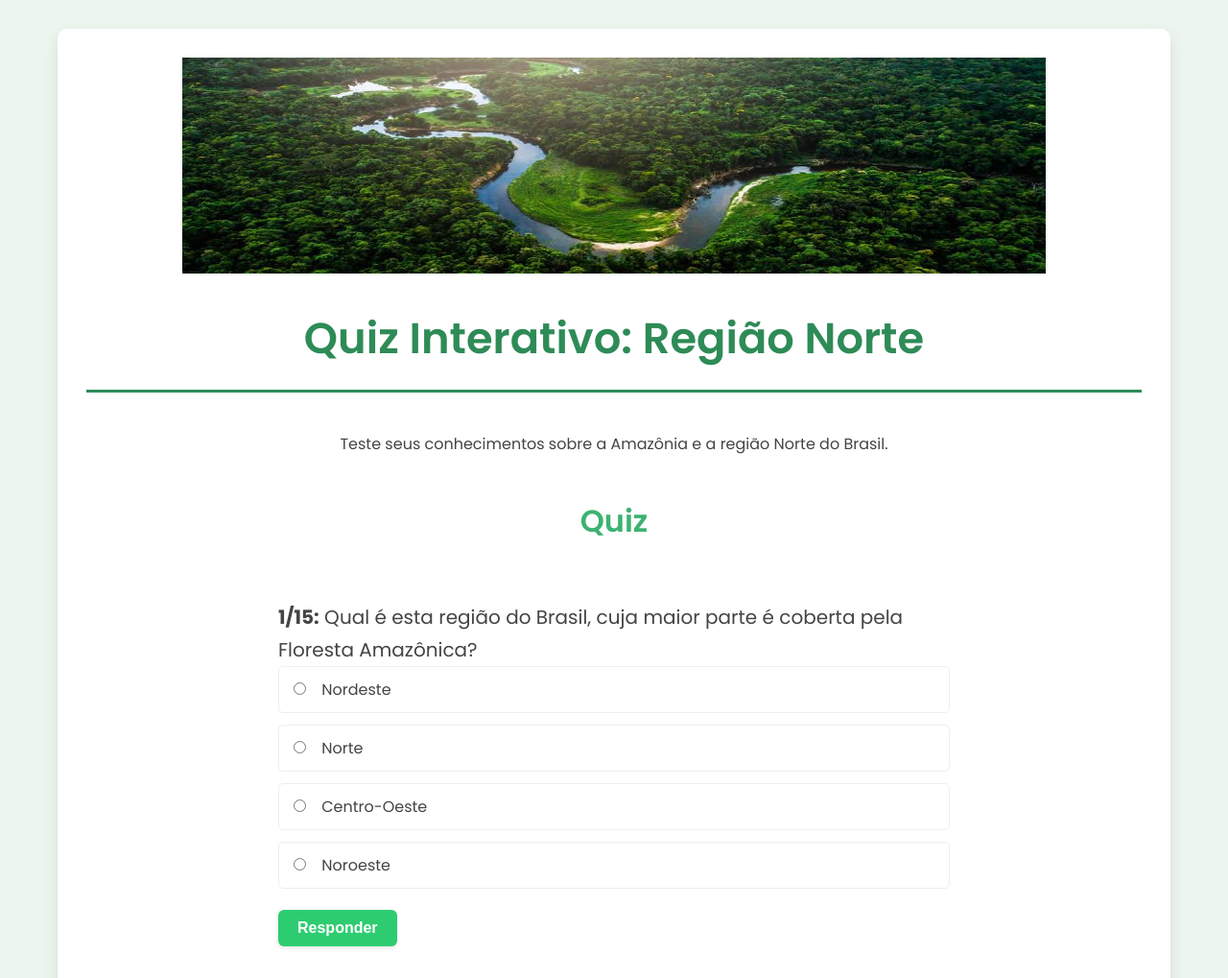
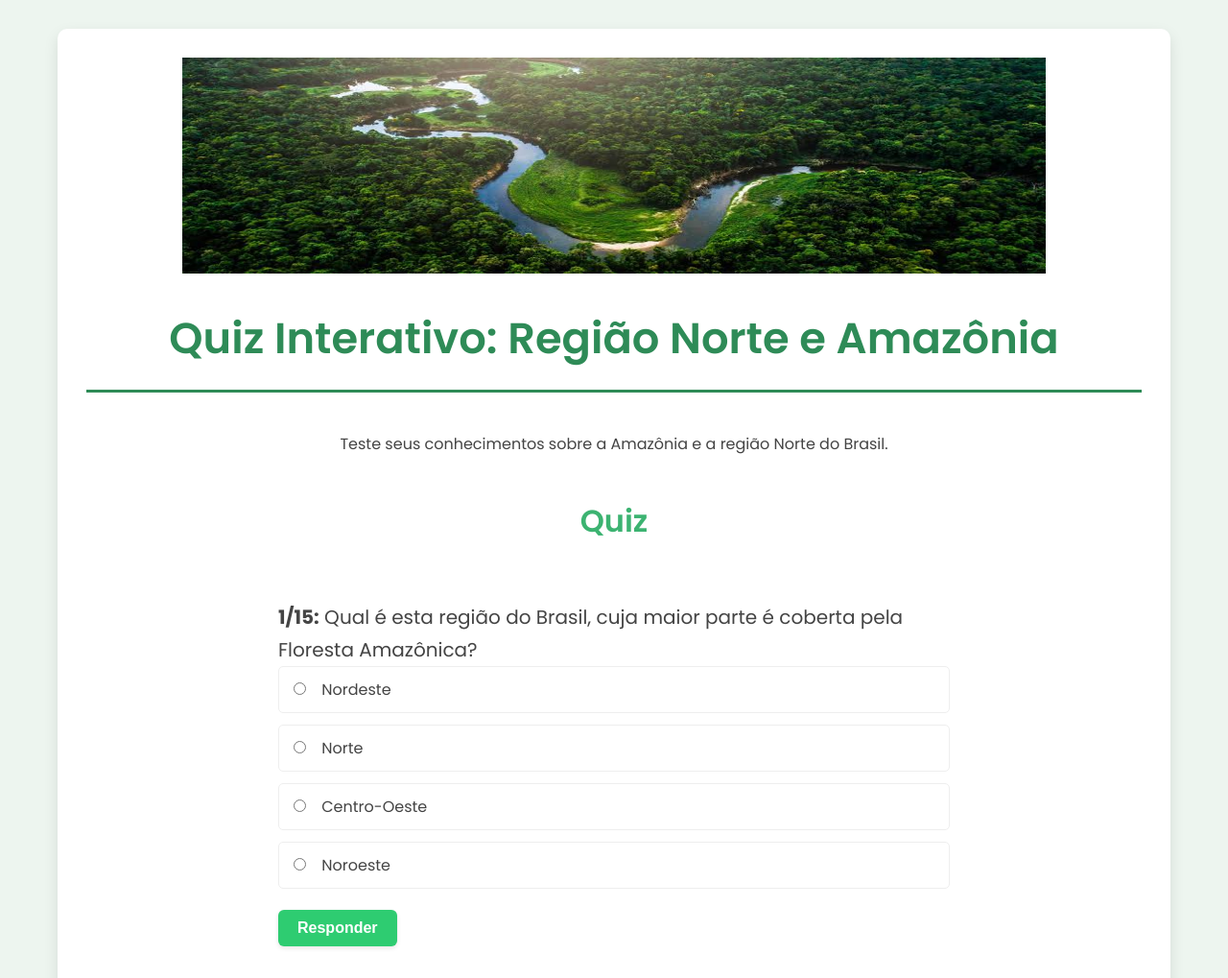
Before and after one commit to Heitor101/Quiz-Amazonia-e-Norte, a plain HTML site: page index.html in a window 1280 px wide. Shown: the top 1019 px of the page at 96% size. Drawn offline with Linux system fonts and the light colour scheme.

Commit message:
Update index.html

```diff
--- a/index.html
+++ b/index.html
@@ -190,7 +190,7 @@
     <div class="container-principal">
         <img class="banner-topo" src="images.jpeg" alt="Imagem temática da Amazônia"/>
 
-        <h1>Quiz Interativo: Região Norte</h1>
+        <h1>Quiz Interativo: Região Norte e Amazônia</h1>
         <p>Teste seus conhecimentos sobre a Amazônia e a região Norte do Brasil.</p>
 
         <section id="quiz-section">
```
